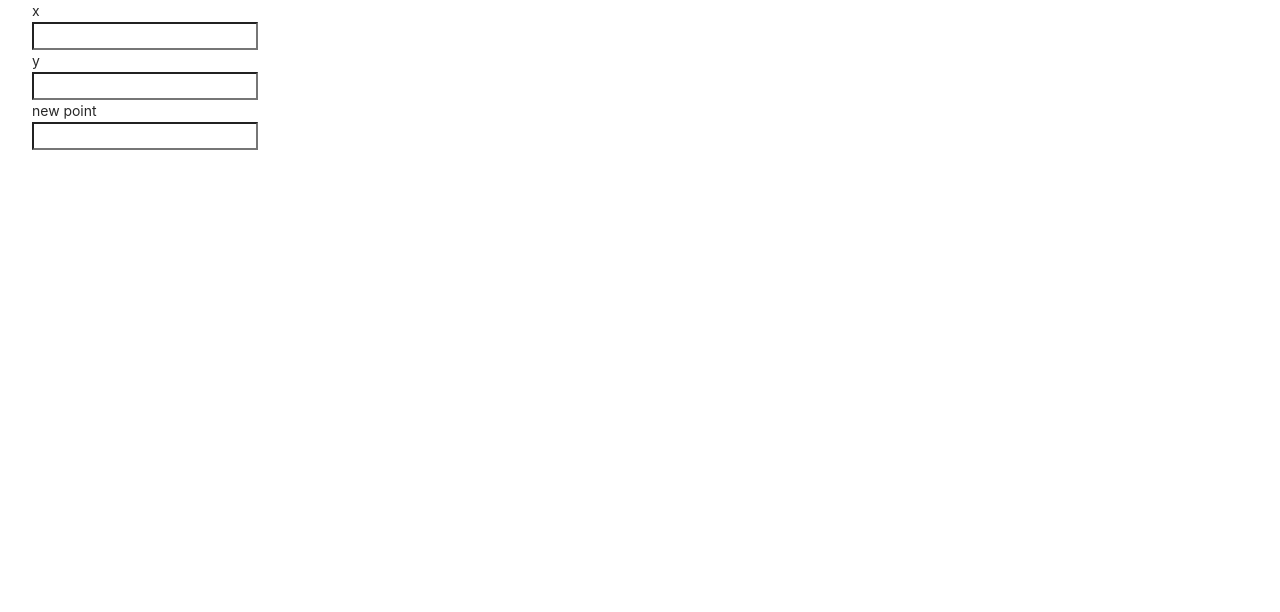
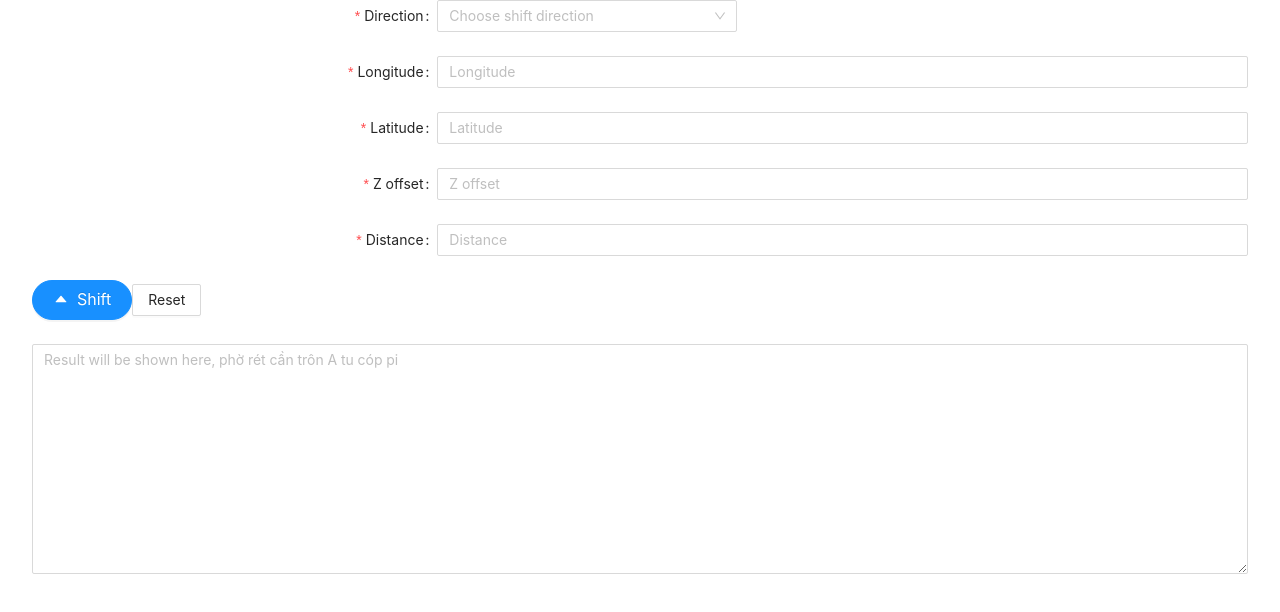
Before and after one commit to phatnguyen1006/GIS_Translate_Tool, a Next.js app: page /shift-point in a window 1280 px wide. Shown: the top 612 px of the page. Built offline with nearby package versions, Linux system fonts and the light colour scheme.

Commit message:
add shift point function

```diff
--- a/function/drawCircle.ts
+++ b/function/drawCircle.ts
@@ -13,7 +13,7 @@ export const drawCircle = ({ direction, xStart, xEnd, yStart, yEnd }: circleProp
     const Z_OFFSET_PER_METER = 0.8
     const DELTA_X1 = -0.00000631194214
     const DELTA_Y1 = -0.000002728945365
-    const DELTA_X2 = -2.81E-06
+    const DELTA_X2 = -0.00000280644172091706
     const DELTA_Y2 = 0.000006225507939
     const LOOP_TIMES = 500
 
--- /dev/null
+++ b/function/shiftPoint.ts
@@ -0,0 +1,33 @@
+export interface shiftPointCrops {
+    direction: number;
+    lon: number;
+    lat: number;
+    z: number;
+    distance: number;
+}
+
+export const shiftPoint = ({ direction, lon, lat, z, distance }: shiftPointCrops) => {
+    if (lat == 0 && lon == 0) return
+
+    const DELTA_X1 = -0.00000631194214
+    const DELTA_Y1 = -0.000002728945365
+    const DELTA_X2 = -0.00000280644172091706
+    const DELTA_Y2 = 0.000006225507939
+
+    let result = "["
+    let newLon = 0
+    let newLat = 0
+
+    if (direction == 0) {
+        newLon = lon - - DELTA_X1 * distance;
+        newLat = lat - - DELTA_Y1 * distance;
+    } else {
+        newLon = lon - - DELTA_X2 * distance;
+        newLat = lat - - DELTA_Y2 * distance;
+    }
+    result += `${newLon}, ${newLat}, ${z}],`
+
+    console.log(typeof z)
+
+    return result
+}
--- a/pages/circle.tsx
+++ b/pages/circle.tsx
@@ -1,6 +1,4 @@
 import type { NextPage } from 'next'
-import Head from 'next/head'
-import Image from 'next/image'
 import { useState } from 'react'
 import styles from '../styles/Home.module.css'
 import { Input, Select, Button, Form } from 'antd';
@@ -56,8 +54,8 @@ const Circle: NextPage = () => {
       <Form {...layout} form={form} name="control-hooks" onFinish={onFinish} style={{backgroundColor: 'white'}}>
         <Form.Item name="direction" label="Direction" rules={[{ required: true }]}>
           <Select placeholder="Choose shift direction" style={{ width: 300 }}>
-            <Option value="0">Horizontal</Option>
-            <Option value="1">Vertical</Option>
+            <Option value="0">Ox</Option>
+            <Option value="1">Oy</Option>
 
           </Select>
         </Form.Item>
--- a/pages/shift-point.tsx
+++ b/pages/shift-point.tsx
@@ -4,18 +4,73 @@ import Image from 'next/image'
 import Link from 'next/link'
 import { useState } from 'react'
 import styles from '../styles/Home.module.css'
+import { Input, Select, Button, Form } from 'antd';
+
+import { CaretUpOutlined } from '@ant-design/icons';
+import { shiftPoint, shiftPointCrops } from '../function/shiftPoint'
+
+const { Option } = Select;
+const { TextArea } = Input;
+
+const layout = {
+  labelCol: { span: 8 },
+  wrapperCol: { span: 16 },
+};
 
 const ShiftPoint: NextPage = () => {
 
+
+  const [formValue, setFormValue] = useState<shiftPointCrops>({
+    direction: 0,
+    lat: 0,
+    lon: 0,
+    z: 0,
+    distance: 0
+  });
+
+  const [form] = Form.useForm();
+
+  const onFinish = (values: shiftPointCrops) => {
+    console.log(values)
+    setFormValue(values)
+  };
+
+  const onReset = () => {
+    form.resetFields();
+  };
+
   return (
     <div className={styles.container}>
-      <div>x</div>
-      <input type="text" id='x' name='x'/>
-      <div>y</div>
-      <input type="text" id="y" name="y"/>
+      <Form {...layout} form={form} name="control-hooks" onFinish={onFinish} style={{ backgroundColor: 'white' }}>
+        <Form.Item name="direction" label="Direction" rules={[{ required: true }]}>
+          <Select placeholder="Choose shift direction" style={{ width: 300 }}>
+            <Option value="0">Ox</Option>
+            <Option value="1">Oy</Option>
+          </Select>
+        </Form.Item>
+        <Form.Item name="lon" label="Longitude" rules={[{ required: true }]}>
+          <Input placeholder='Longitude' />
+        </Form.Item>
+        <Form.Item name="lat" label="Latitude" rules={[{ required: true }]}>
+          <Input placeholder='Latitude' />
+        </Form.Item >
+        <Form.Item name="z" label="Z offset" rules={[{ required: true }]}>
+          <Input placeholder='Z offset' />
+        </Form.Item >
+        <Form.Item name="distance" label="Distance" rules={[{ required: true }]}>
+          <Input placeholder='Distance' />
+        </Form.Item>
+        <Form.Item>
+          <Button type="primary" shape="round" icon={<CaretUpOutlined />} size={'large'} htmlType='submit'>
+            Shift
+          </Button>
+          <Button htmlType="button" onClick={onReset}>
+            Reset
+          </Button>
+        </Form.Item>
+      </Form>
 
-      <div>new point</div>
-      <input type="text" id="result"/>
+      <TextArea rows={10} placeholder="Result will be shown here, phờ rét cần trôn A tu cóp pi" value={shiftPoint(formValue)} />
     </div>
   )
 }
```
